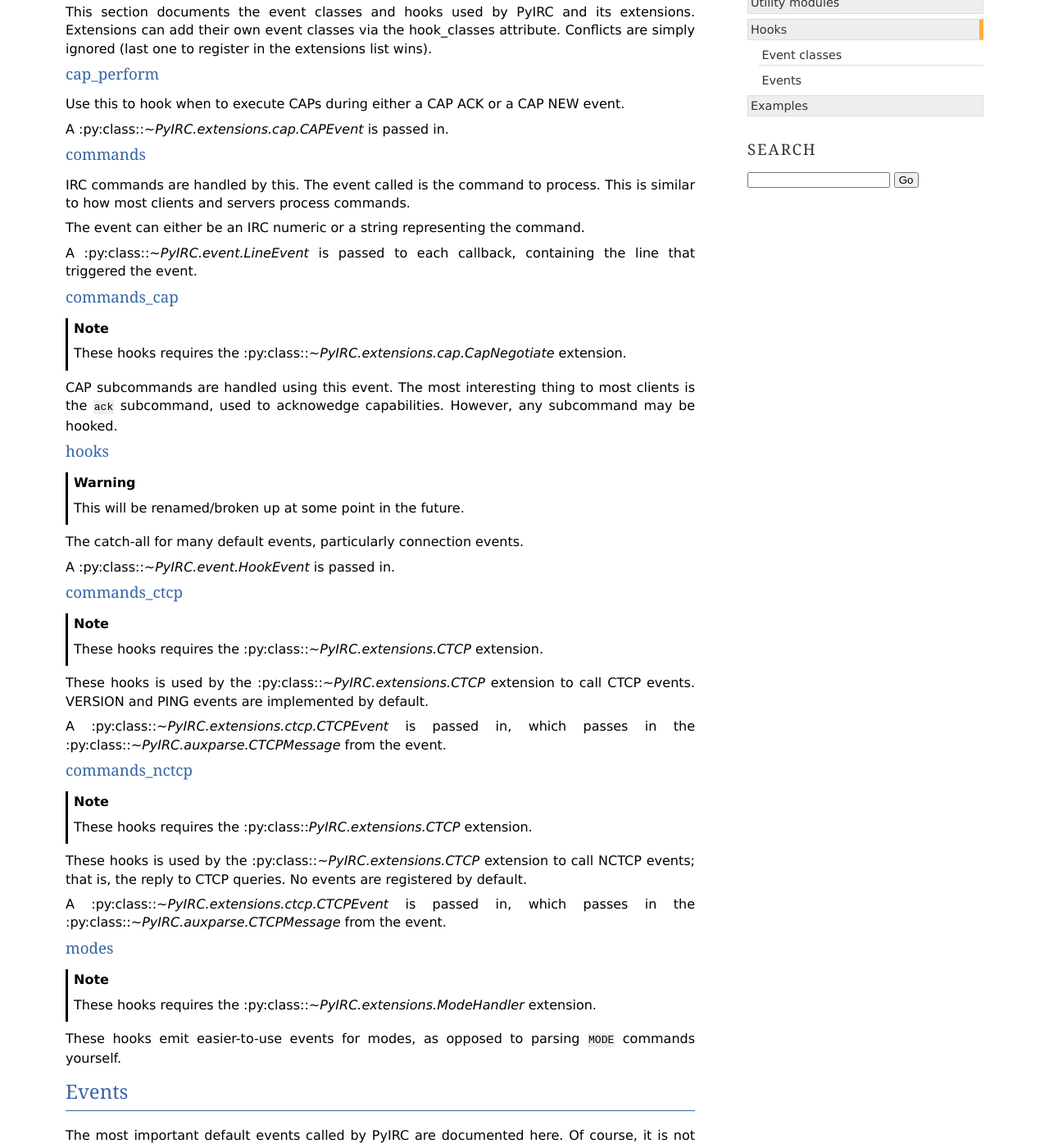
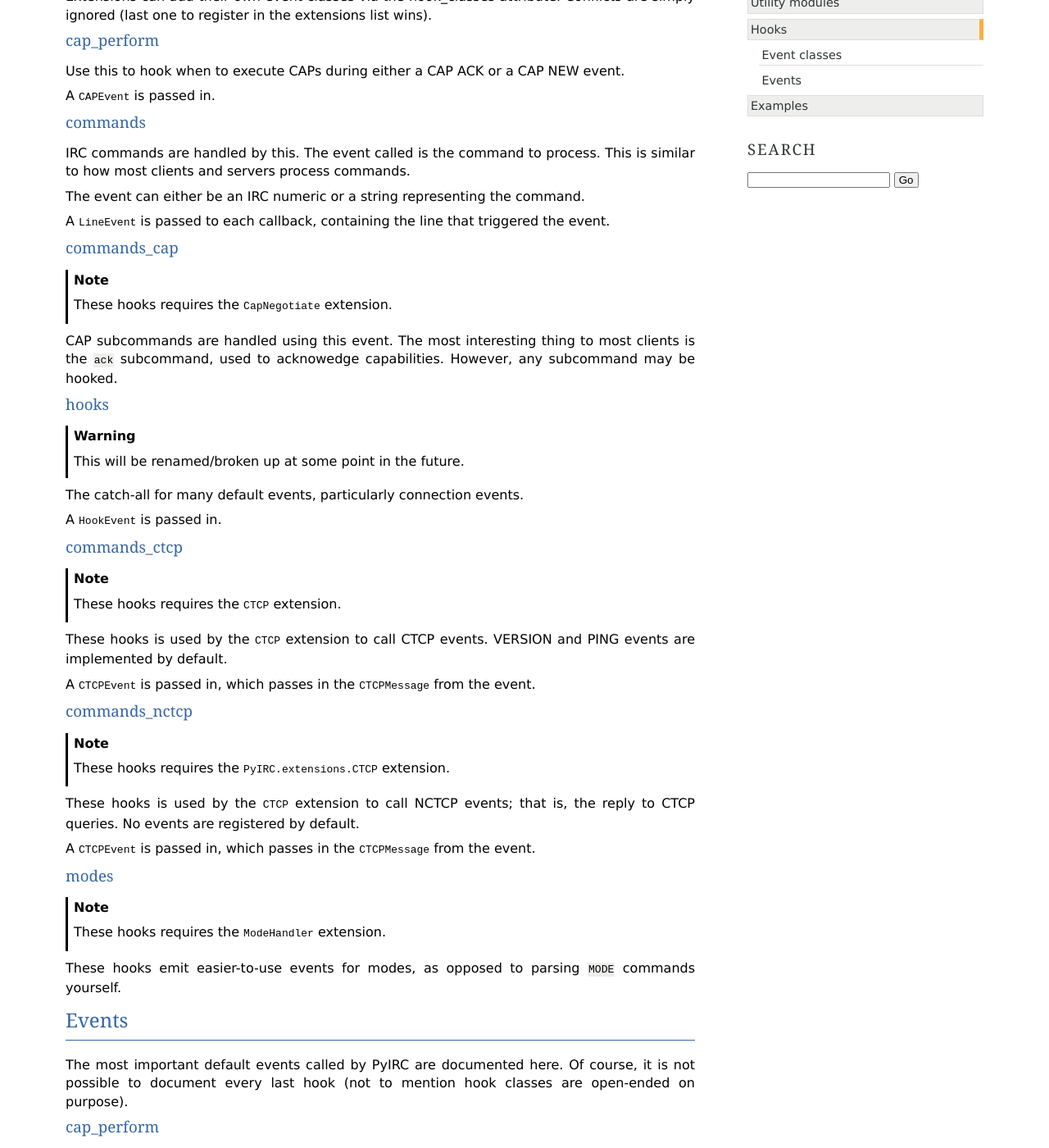
Before and after one commit to foxkit-us/PyIRC, a Sphinx documentation site: the page built from doc/hooks.rst, in a window 1280 px wide and 1400 px high, scrolled down 473 px. Shown: the whole window at 82% size. Built offline with Sphinx 7.4.7, drawn with Linux system fonts in a browser that asks for light colours; some of the changed text lies outside the part shown.

Commit message:
doc: fix class refs in hooks

```diff
--- a/doc/hooks.rst
+++ b/doc/hooks.rst
@@ -3,7 +3,7 @@
 
 Hooks are used in PyIRC to trigger various events to occur. Callbacks can be
 registered and deregistered at will. See the
-:py:class::`~PyIRC.event.EventManager` class for more details on how to do
+:py:class:`~PyIRC.event.EventManager` class for more details on how to do
 that.
 
 .. warning::
@@ -17,7 +17,7 @@
 
 Hooks are broadly separated into classes. Event classes act as a form of
 namespace, where individual event types live. All events in the same class
-use the same :py:class::`~PyIRC.event.Event` subclass, which is instantiated
+use the same :py:class:`~PyIRC.event.Event` subclass, which is instantiated
 and passed in to the events on event call, also passing in any data required.
 
 This section documents the event classes and hooks used by PyIRC and its
@@ -31,7 +31,7 @@
 Use this to hook when to execute CAPs during either a CAP ACK or a CAP NEW
 event.
 
-A :py:class::`~PyIRC.extensions.cap.CAPEvent` is passed in.
+A :py:class:`~PyIRC.extensions.cap.CAPEvent` is passed in.
 
 commands
 ^^^^^^^^
@@ -41,14 +41,14 @@
 
 The event can either be an IRC numeric or a string representing the command.
 
-A :py:class::`~PyIRC.event.LineEvent` is passed to each callback, containing
+A :py:class:`~PyIRC.event.LineEvent` is passed to each callback, containing
 the line that triggered the event.
 
 commands_cap
 ^^^^^^^^^^^^
 
 .. note::
-   These hooks requires the :py:class::`~PyIRC.extensions.cap.CapNegotiate`
+   These hooks requires the :py:class:`~PyIRC.extensions.cap.CapNegotiate`
    extension.
 
 CAP subcommands are handled using this event. The most interesting thing to
@@ -63,38 +63,38 @@
 
 The catch-all for many default events, particularly connection events.
 
-A :py:class::`~PyIRC.event.HookEvent` is passed in.
+A :py:class:`~PyIRC.event.HookEvent` is passed in.
 
 commands_ctcp
 ^^^^^^^^^^^^^
 
 .. note::
-   These hooks requires the :py:class::`~PyIRC.extensions.CTCP` extension.
+   These hooks requires the :py:class:`~PyIRC.extensions.CTCP` extension.
 
-These hooks is used by the :py:class::`~PyIRC.extensions.CTCP` extension to
+These hooks is used by the :py:class:`~PyIRC.extensions.CTCP` extension to
 call CTCP events. VERSION and PING events are implemented by default.
 
-A :py:class::`~PyIRC.extensions.ctcp.CTCPEvent` is passed in, which passes in
-the :py:class::`~PyIRC.auxparse.CTCPMessage` from the event.
+A :py:class:`~PyIRC.extensions.ctcp.CTCPEvent` is passed in, which passes in
+the :py:class:`~PyIRC.auxparse.CTCPMessage` from the event.
 
 commands_nctcp
 ^^^^^^^^^^^^^^
 
 .. note::
-   These hooks requires the :py:class::`PyIRC.extensions.CTCP` extension.
+   These hooks requires the :py:class:`PyIRC.extensions.CTCP` extension.
 
-These hooks is used by the :py:class::`~PyIRC.extensions.CTCP` extension to
+These hooks is used by the :py:class:`~PyIRC.extensions.CTCP` extension to
 call NCTCP events; that is, the reply to CTCP queries. No events are
 registered by default.
 
-A :py:class::`~PyIRC.extensions.ctcp.CTCPEvent` is passed in, which passes in
-the :py:class::`~PyIRC.auxparse.CTCPMessage` from the event.
+A :py:class:`~PyIRC.extensions.ctcp.CTCPEvent` is passed in, which passes in
+the :py:class:`~PyIRC.auxparse.CTCPMessage` from the event.
 
 modes
 ^^^^^
 
 .. note::
-   These hooks requires the :py:class::`~PyIRC.extensions.ModeHandler`
+   These hooks requires the :py:class:`~PyIRC.extensions.ModeHandler`
    extension.
 
 These hooks emit easier-to-use events for modes, as opposed to parsing
```
